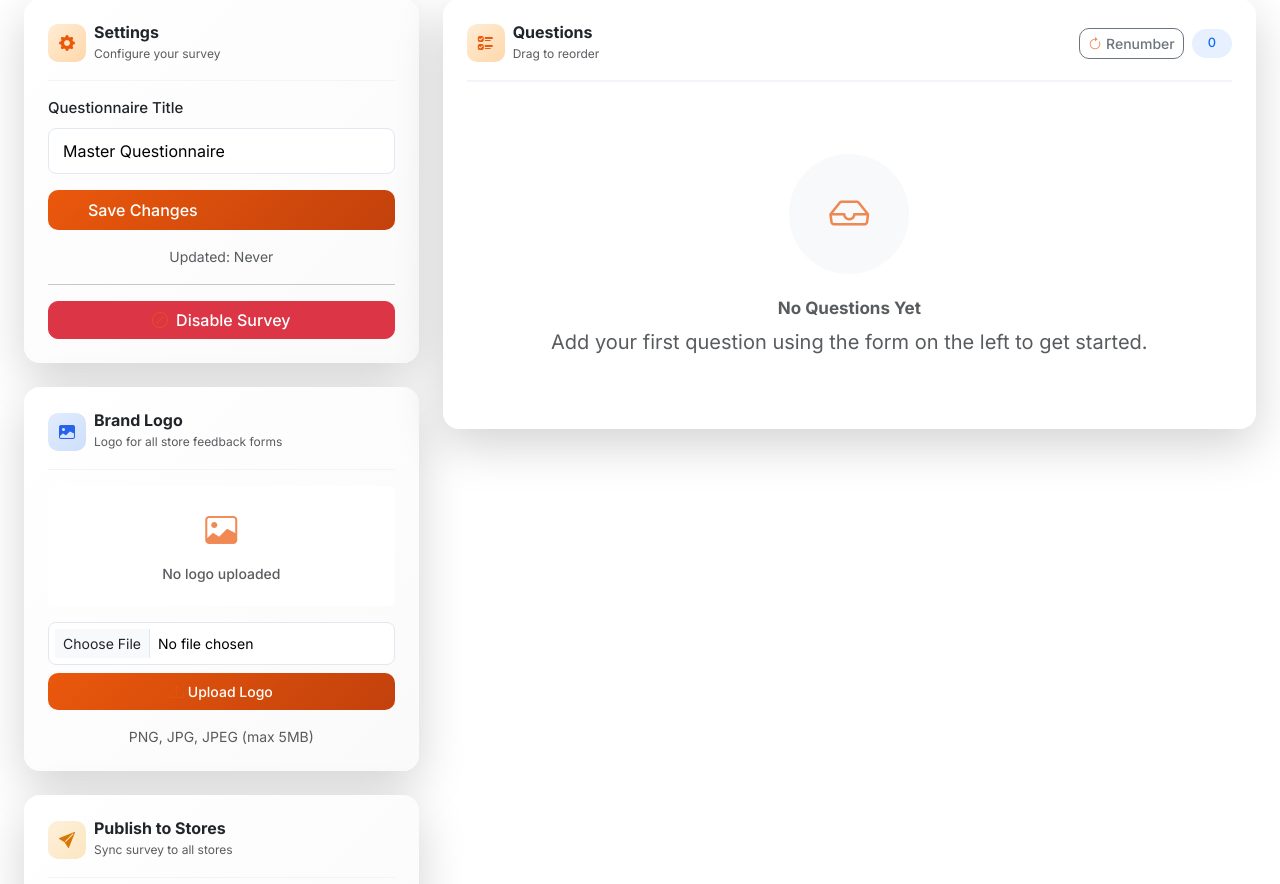
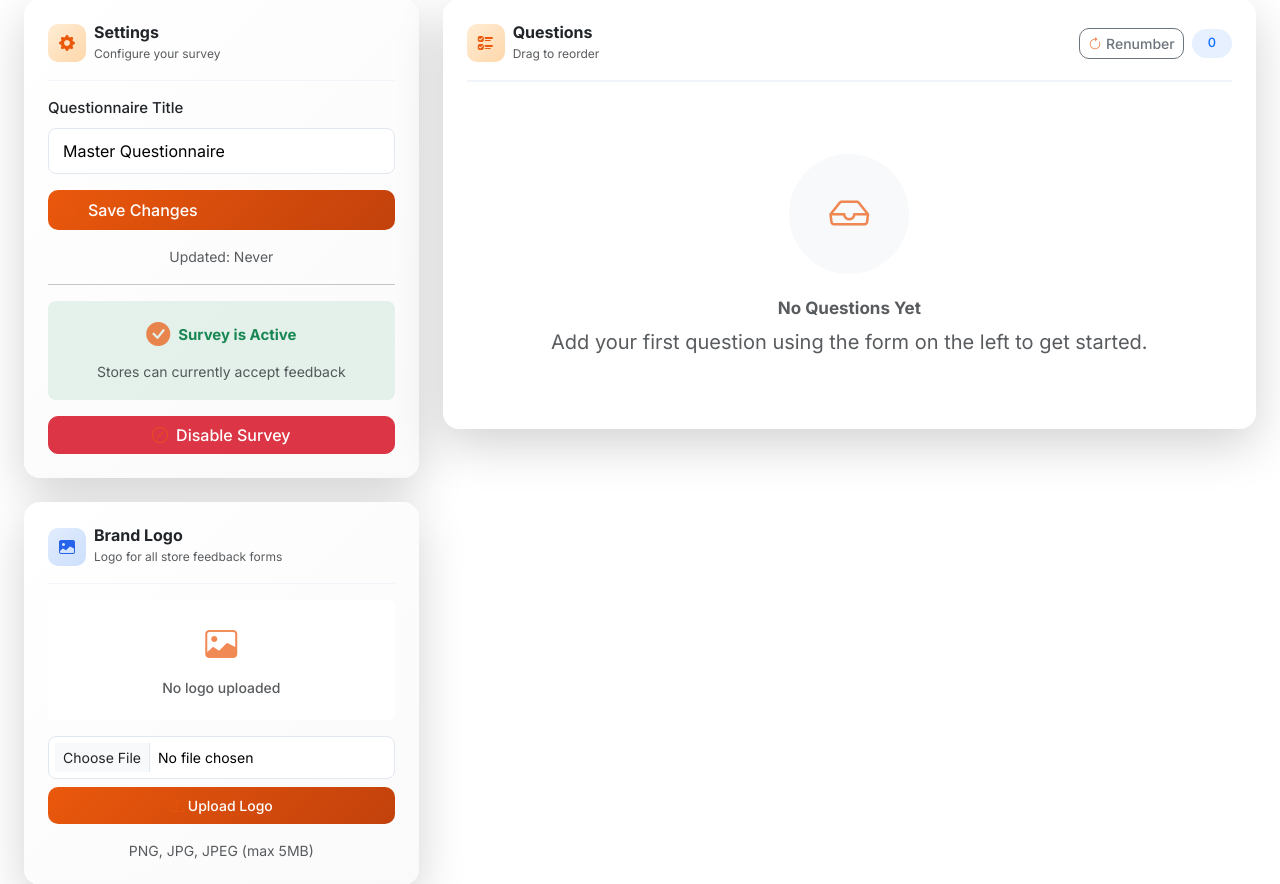
Before and after one commit to lorenzojacinto08-ux/feedback_system, a Flask app: page /admin/questionnaire in a window 1280 px wide. Shown: the part 182-1066 px from the top of the page. Run offline with Flask 3, Linux system fonts and the light colour scheme; data that the repository does not hold is empty.

Commit message:
Add clear status indicator for survey active/inactive state

```diff
--- a/templates/master_questionnaire/master_questionnaire.html
+++ b/templates/master_questionnaire/master_questionnaire.html
@@ -72,6 +72,24 @@ PURPOSE: "Master Questionnaire" editor. Allows admins to build the global templa
           </form>
           <hr class="my-3">
           <div class="text-center">
+            <div class="mb-3 p-3 rounded-3 {% if master.is_active %}bg-success bg-opacity-10{% else %}bg-secondary bg-opacity-10{% endif %}">
+              <div class="d-flex align-items-center justify-content-center gap-2 mb-2">
+                {% if master.is_active %}
+                  <i class="bi bi-check-circle-fill text-success fs-4"></i>
+                  <span class="fw-bold text-success">Survey is Active</span>
+                {% else %}
+                  <i class="bi bi-x-circle-fill text-secondary fs-4"></i>
+                  <span class="fw-bold text-secondary">Survey is Inactive</span>
+                {% endif %}
+              </div>
+              <small class="text-muted">
+                {% if master.is_active %}
+                  Stores can currently accept feedback
+                {% else %}
+                  Stores cannot accept feedback
+                {% endif %}
+              </small>
+            </div>
             {% if master.is_active %}
             <form method="POST" action="{{ url_for('master_toggle_active') }}" onsubmit="return confirm('Are you sure you want to disable the survey? This will prevent all stores from accepting feedback.');">
               <button class="btn btn-danger w-100 d-flex align-items-center justify-content-center" type="submit">
@@ -81,7 +99,7 @@ PURPOSE: "Master Questionnaire" editor. Allows admins to build the global templa
             {% else %}
             <form method="POST" action="{{ url_for('master_toggle_active') }}" onsubmit="return confirm('Are you sure you want to enable the survey? This will allow all stores to accept feedback.');">
               <button class="btn btn-success w-100 d-flex align-items-center justify-content-center" type="submit">
-                <i class="bi bi-check-circle me-2"></i>Enable Survey
+                <i class="bi bi-play-circle me-2"></i>Enable Survey
               </button>
             </form>
             {% endif %}
```
